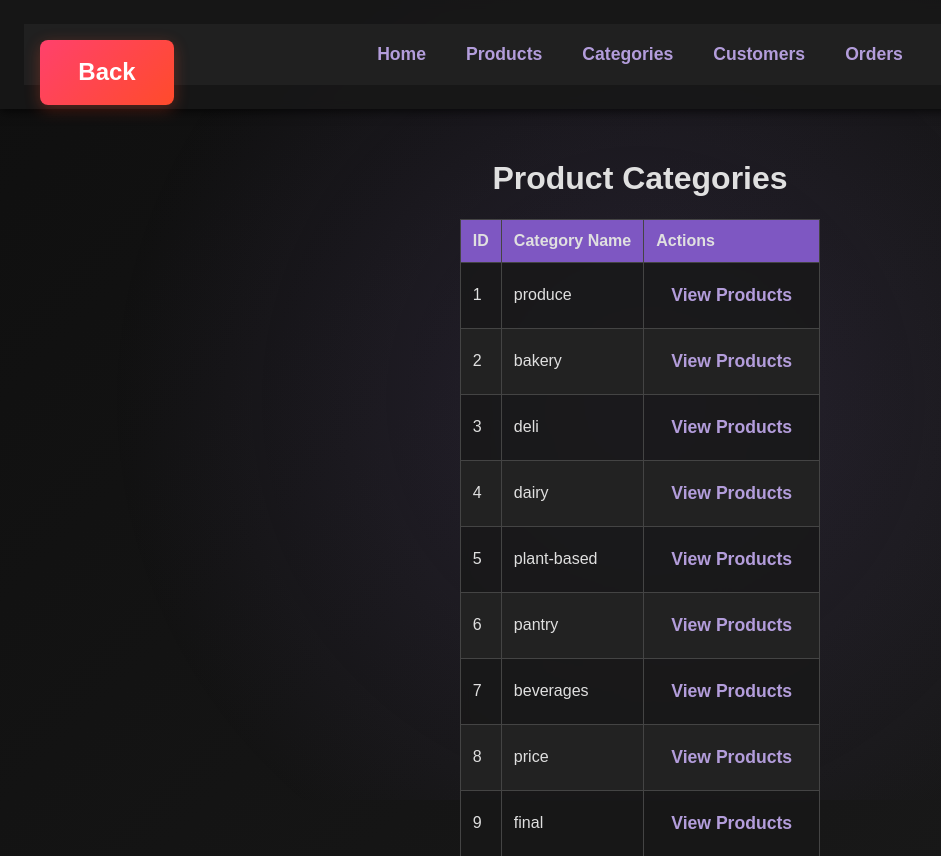
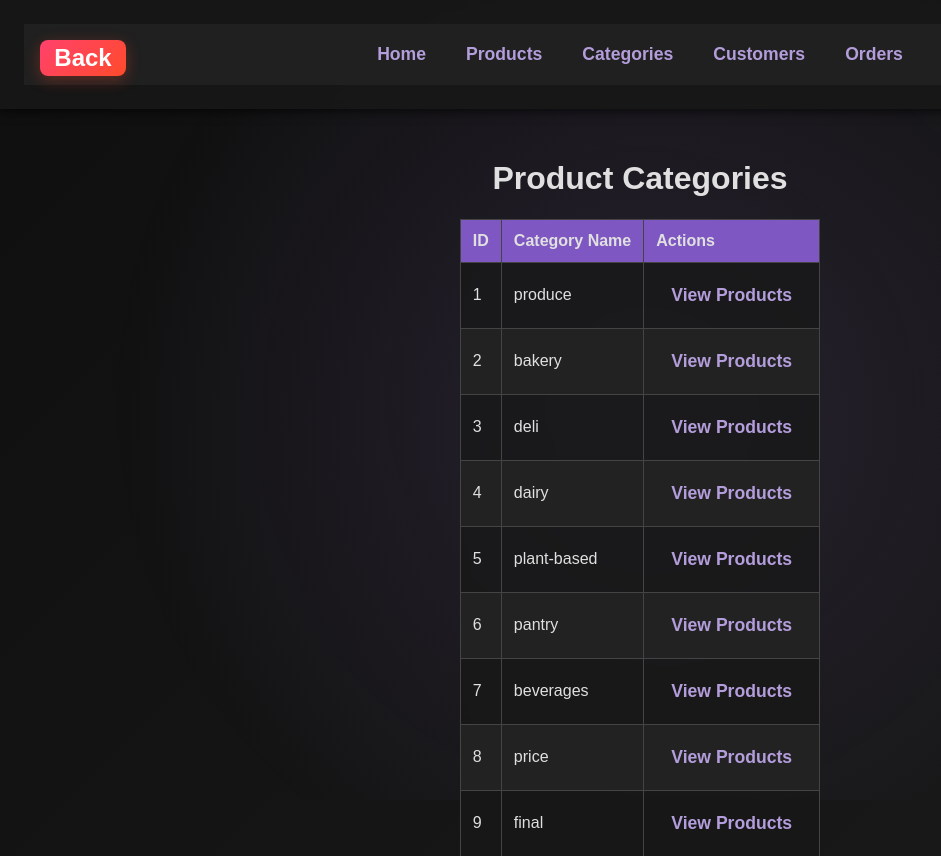
Before and after one commit to yagayyavig/Portfolio, a Flask app: page /python2/categories in a window 1280 px wide. Shown: the top 856 px of the page, without its empty margins (0-941 px from the left). Run offline with Flask 3, Linux system fonts and the light colour scheme; data comes from the database, SQL or seed files in the repository.

Commit message:
css fixed

```diff
--- a/python2/Store/static/style.css
+++ b/python2/Store/static/style.css
@@ -18,8 +18,8 @@ body {
   left: 1rem;
   text-decoration: none;
   color: white;
-  width: 6.5rem;
-  height: 2.8rem;
+  width: 3.5rem;
+  height: 1.0rem;
   display: flex;
   align-items: center;
   justify-content: center;
```
